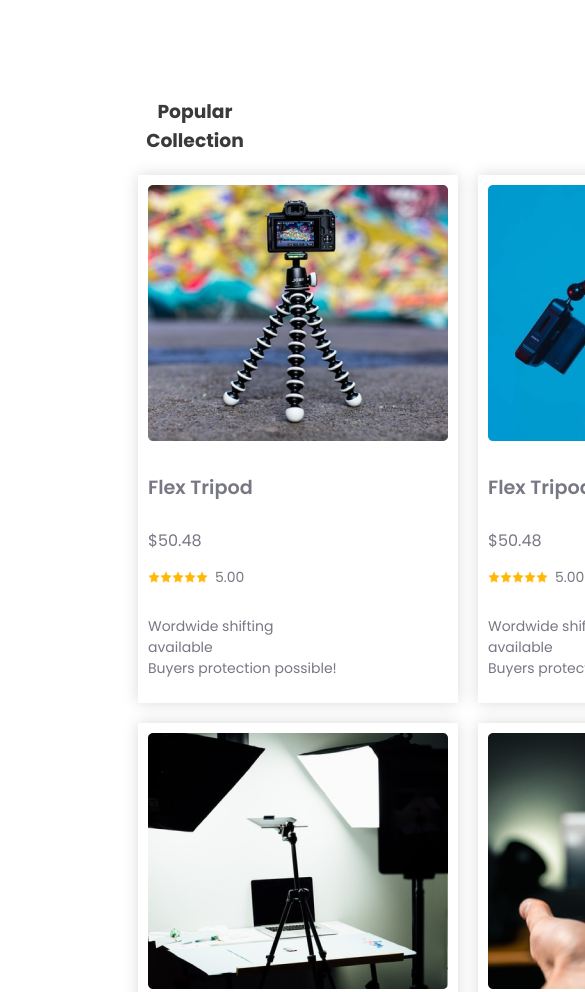
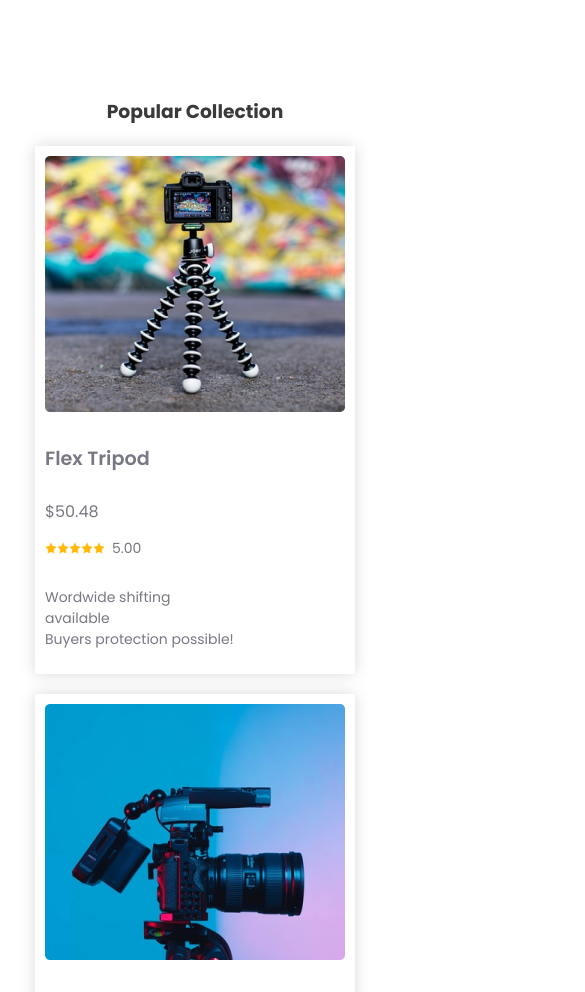
Before and after one commit to farial-robama/Influencer-gear-responsive-website, a plain HTML site: page index.html in a window 390 px wide. Shown: the part 1283-2275 px from the top of the page, 585 px wide, since content can reach past the window. Drawn offline with nearby package versions, Linux system fonts and the light colour scheme.

Commit message:
make popular collection and featured products section responsive

```diff
--- a/styles/style.css
+++ b/styles/style.css
@@ -199,4 +199,29 @@ body{
         margin: 70px auto;
 
      }
+     .collection-container{
+        margin: 100px 0px;
+
+     }
+     .popular-collection-card{
+        display: flex;
+        flex-direction: column;
+        align-items: center;
+
+
+     }
+
+      .card-1, .card-2, .card-3, .card-4, .card-5, .card-6{
+        align-items: center;
+
+      }
+
+      .featured-products{
+        display: flex;
+        flex-direction: column-reverse;
+      }
+      .featured-products-content{
+        text-align: center;
+      }
+
 }
```
